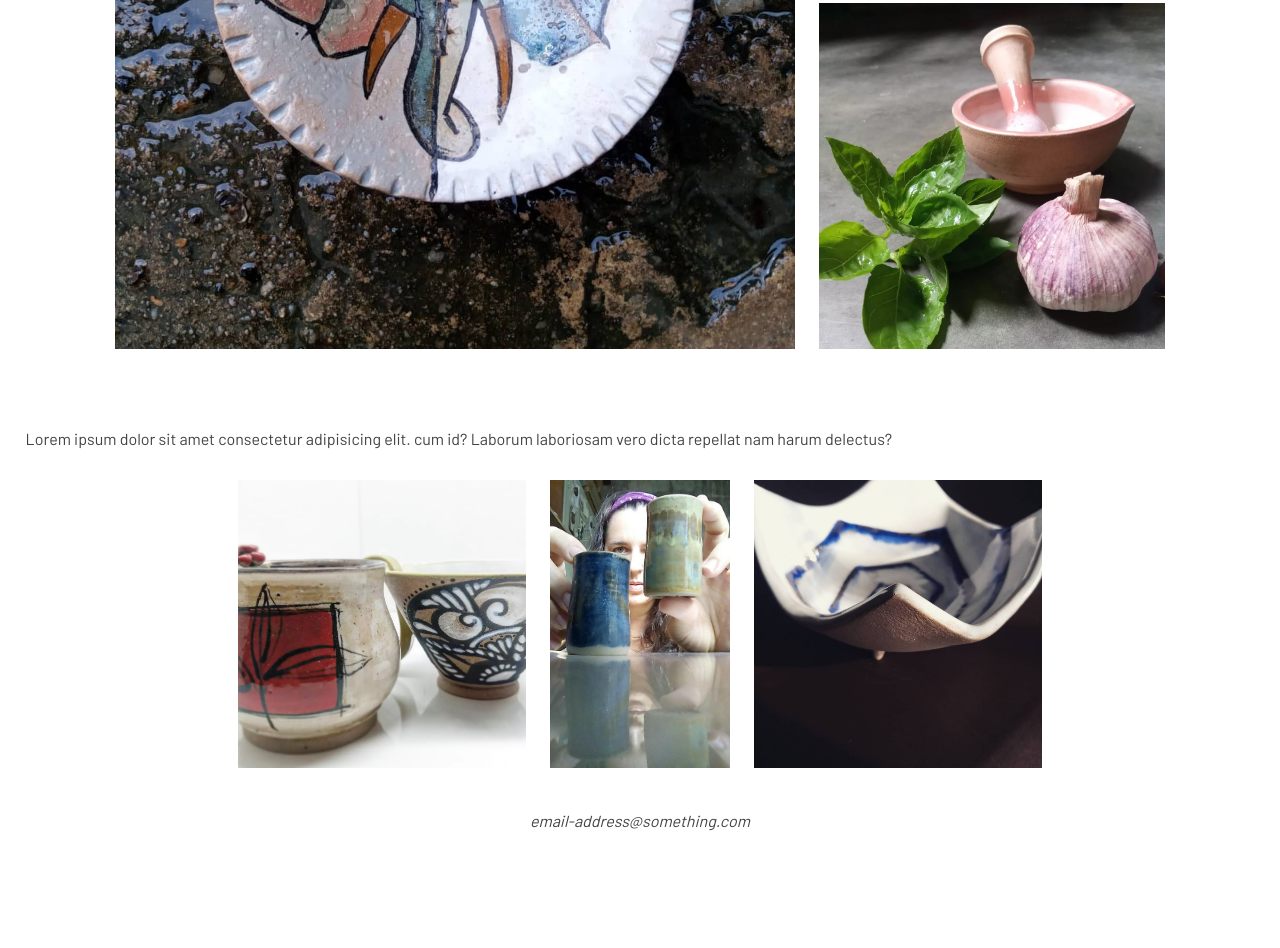
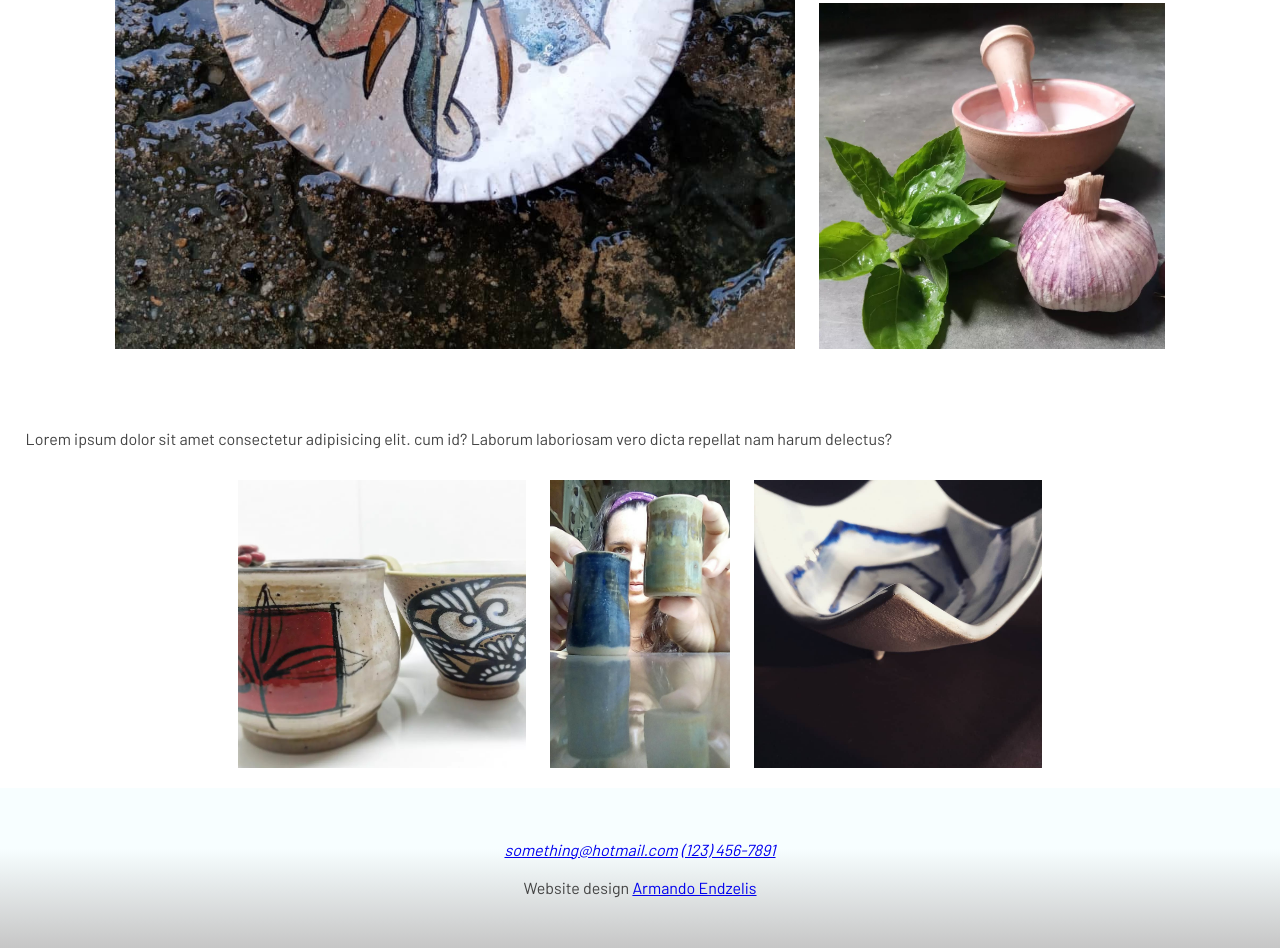
Before and after one commit to Endzelisp/erika_endzelis_website, a plain HTML site: page index.html in a window 1280 px wide. Shown: the part 699-1647 px from the top of the page. Before the commit the page ends 1551 px from the top, so only its background shows below. Drawn offline with Linux system fonts and the light colour scheme; a web font is replaced by a local one.

Commit message:
Improve footer design & webpage margins
add contact info

```diff
--- a/index.html
+++ b/index.html
@@ -37,7 +37,12 @@
     </section>
   </main>
   <footer>
-    <address>email-address@something.com</address>
+    <address>
+      <a href="mailto:something@hotmail.com">something@hotmail.com</a>
+      <a href="tel:+1234567891">(123) 456-7891</a>
+    </address>
+    <br>
+    <p>Website design <a href="#" target="_blank" rel="noopener noreferrer">Armando Endzelis</a></p>
     <!-- Add social network links -->
   </footer>
   <script src="./index.js"></script>
--- a/styles.css
+++ b/styles.css
@@ -14,14 +14,18 @@
 
 html {
   color: var(--gray-text);
-  margin: 0 2% 0 2%;
   font-family: 'Expletus Sans','Barlow', sans-serif, Impact, 'Arial Narrow Bold';
+}
+
+main {
+  margin: 0 2%;
 }
 
 .header-container {
   display: flex;
   flex-direction: column;
   justify-content: space-between;
+  margin: 0 2%;
   min-height: 35vh;
   margin-bottom: 3rem;
   box-shadow: 0 12px 10px -10px rgba(0, 0, 0, 0.5);
@@ -88,9 +92,20 @@ html {
   height: 100%;
 }
 
+img {
+  transition: opacity 300ms ease-in-out;
+}
+
+img:hover {
+  opacity: 0.9;
+}
+
 footer {
+  background: rgb(247,254,255);
+  background: linear-gradient(180deg, rgba(247,254,255,1) 38%, rgba(198,198,198,1) 100%);
   display: flex;
+  flex-direction: column;
   justify-content: center;
   align-items: center;
-  height: 4rem;
+  height: 10rem;
 }
```
